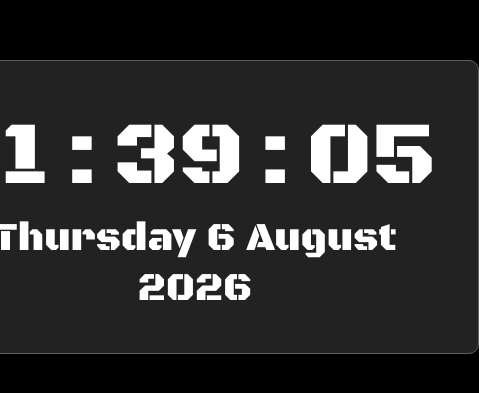
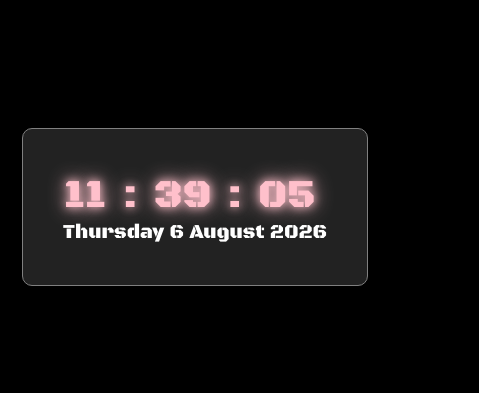
Before and after one commit to yolandaMaz/digital-clock, a plain HTML site: page index.html in a window 390 px wide. Shown: the part 215-608 px from the top of the page, 479 px wide, since content can reach past the window. Drawn offline with Linux system fonts and the light colour scheme.

Commit message:
updated css and javascript

```diff
--- a/script.js
+++ b/script.js
@@ -12,9 +12,17 @@ function clock () {
     let seconds = today.getSeconds();
     let day = hours <11 ? "AM" : "PM";
 
-    hours = hours <10 ? "0" + hours : hours;
-    minutes = minutes <10 ? "0" + minutes : minutes;
-    seconds = seconds <10 ? "0" + seconds : seconds;
+    if (hours <10 ) {
+        hours = "0" + hours;
+    }
+
+    if (minutes <10 ) {
+        minutes = "0" + minutes;
+    }
+
+    if (seconds <10 ) {
+        seconds = "0" + seconds;
+    }
 
     document.getElementById("hours").innerHTML = hours;
     document.getElementById("min").innerHTML = minutes;
--- a/style.css
+++ b/style.css
@@ -14,7 +14,7 @@ body {
 }
 
 .clock {
-    border: 1px solid #606060;
+    border: 1px solid grey;
     color: white;
     padding: 40px;
     border-radius: 10px;
@@ -22,7 +22,7 @@ body {
 }
 
 #Date {
-    font-size: 40px !important;
+    font-size: 20px !important;
     text-align: center;
 }
 
@@ -44,3 +44,22 @@ body {
   font-weight: 400;
   font-style: normal;
 }
+
+.clock ul li {
+    color: pink;
+    text-shadow: 0 0 10px pink, 0 0 20px pink;
+}
+
+
+@media (max-width: 800px) {
+    .clock ul {
+        flex-direction: row;
+        font-size: 40px;
+    }
+    .clock ul li {
+        margin: 0.5px;
+    }
+    #date {
+        font-size: 10px;
+    }
+}
```
